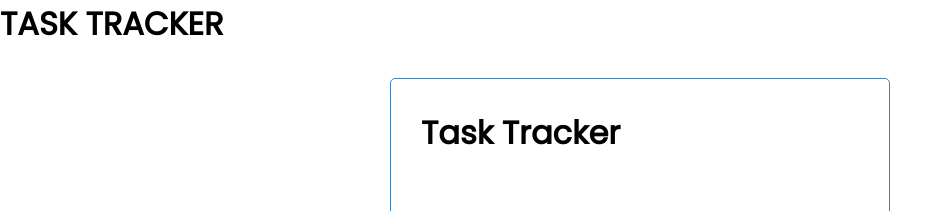
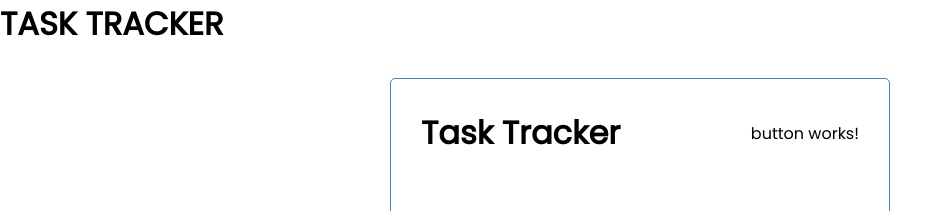
Before and after one commit to markonorth2/task_tracker, an Angular app: page / in a window 1280 px wide. Shown: the top 211 px of the page, without its empty margins (0-952 px from the left). Built offline with nearby package versions, Linux system fonts and the light colour scheme.

Commit message:
embedded the button component into the header

```diff
--- a/src/app/components/header/header.component.html
+++ b/src/app/components/header/header.component.html
@@ -1,4 +1,4 @@
 <header>
     <h1>Task Tracker</h1>
-
+    <app-button></app-button>
 </header>
```
